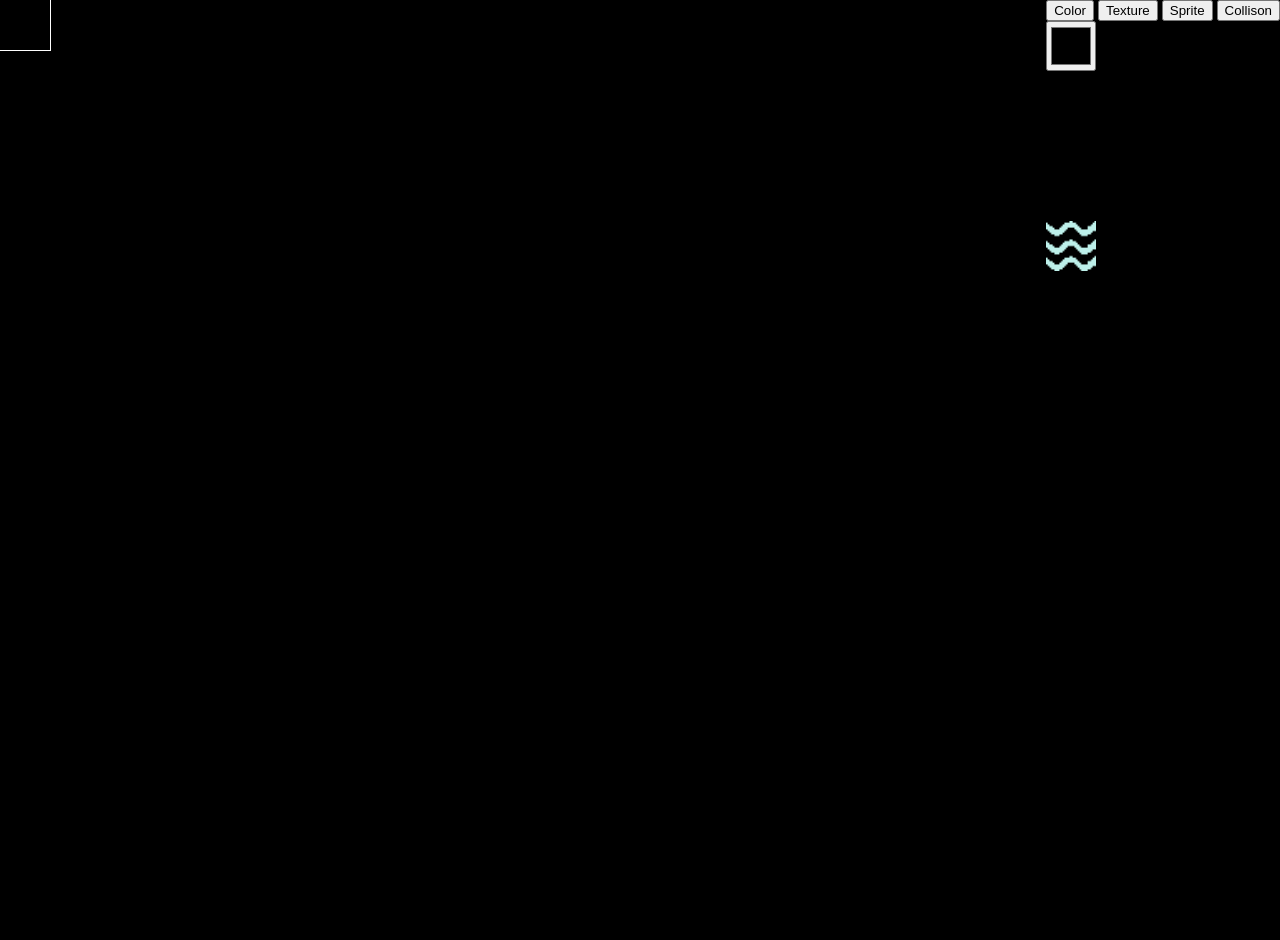
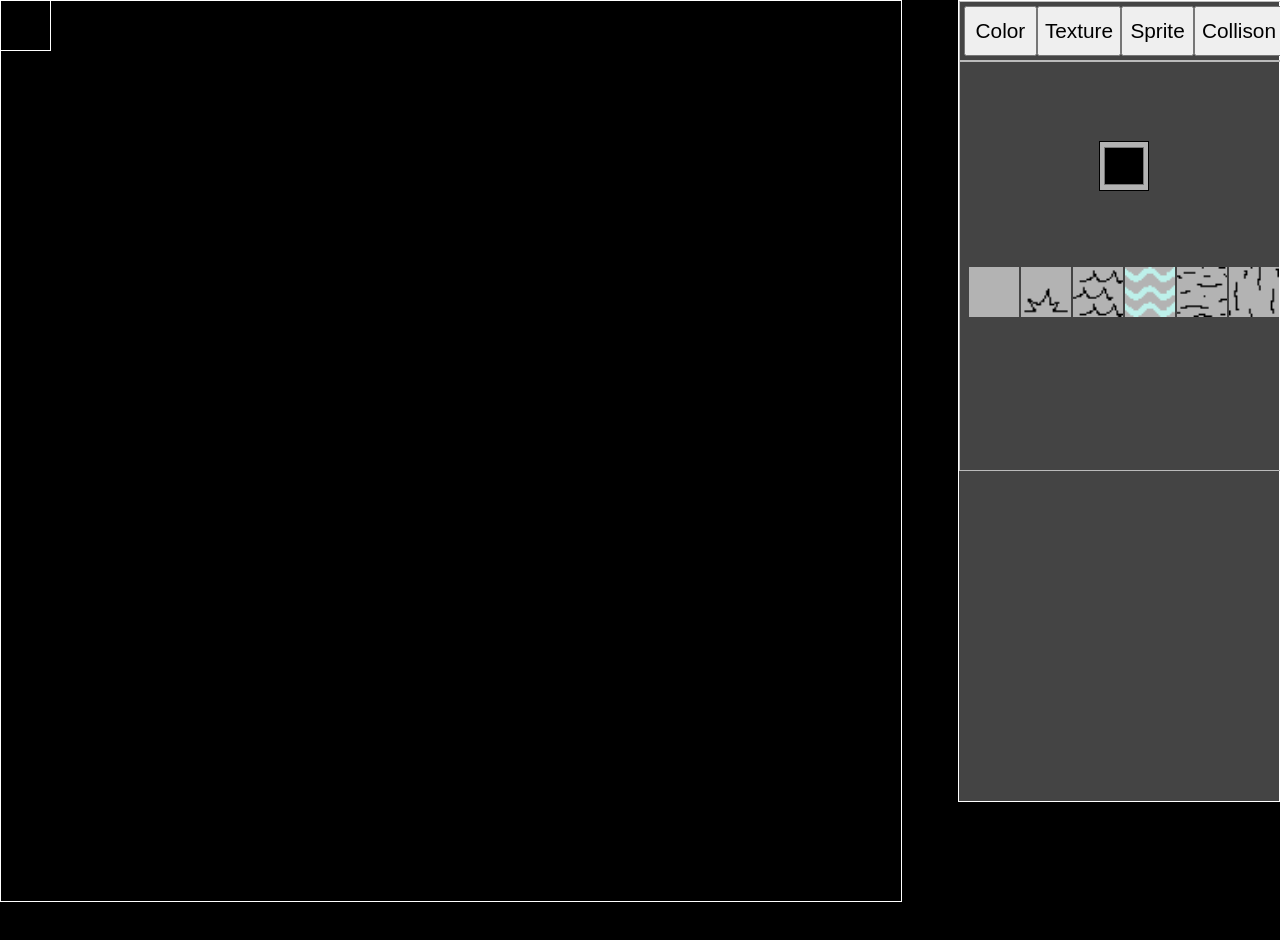
Before and after one commit to FelipeGomeees/mapmaker, a website built with webpack: page index.html in a window 1280 px wide. After the commit the page ends 902 px from the top, so only its background shows below. Built offline with nearby package versions, Linux system fonts and the light colour scheme.

Commit message:
feat: estilos diversos

```diff
--- a/styles/gui.css
+++ b/styles/gui.css
@@ -2,4 +2,47 @@
     position: fixed;
     top: 0;
     right: 0;
+    background-color: #444;
+    width: 25%;
+    height: 100%;
+    border: 1px solid white;
 }
+
+#gui > * {
+    padding: 4px;
+    border: 1px solid #bbb;
+}
+
+.gui__layer-buttons {
+    display: flex;
+    width: 100%;
+}
+
+.gui__layer-buttons > button {
+    flex: 1;
+    height: 50px;
+    font-size: 1.3rem;
+}
+
+.gui__layer-buttons > button:hover {
+    cursor: pointer;
+}
+
+.gui__tile-area {
+    width: 100%;
+}
+
+.tile-area__color {
+    height: 200px;
+    display: flex;
+    justify-content: center;
+    align-items: center;
+}
+
+.tile-area__texture {
+    display: none;
+    display: flex;
+    flex-wrap: wrap;
+    min-height: 200px;
+    justify-content: center;
+}
--- a/styles/map.css
+++ b/styles/map.css
@@ -1,3 +1,12 @@
-#map {
+canvas {
     border: 1px solid white;
+    position: absolute;
 }
+
+#color__map {
+    z-index: 1;
+}
+
+#texture__map {
+    z-index: 2;
+}
--- a/styles/utils.css
+++ b/styles/utils.css
@@ -7,4 +7,11 @@ body {
 .tile {
     width: 50px;
     height: 50px;
+    margin: 1px;
+    background-color: rgb(179, 179, 179);
 }
+
+.tile:hover {
+    outline: 1px solid white;
+    cursor: pointer;
+}
--- a/styles/wrapper.css
+++ b/styles/wrapper.css
@@ -6,6 +6,7 @@
     height: 900px;
     display: flex;
     flex-wrap: wrap;
+    z-index: 10;
 }
 
 #wrapper > div {
```
